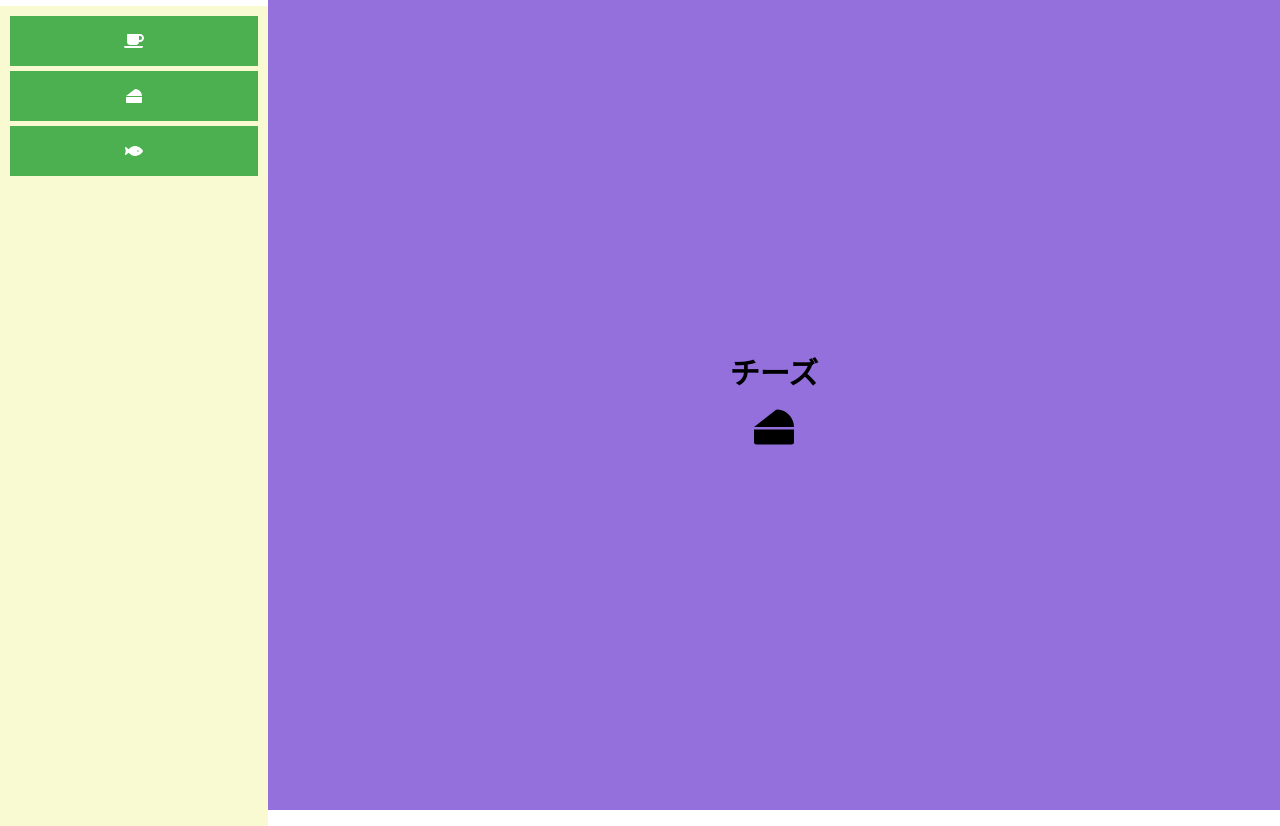
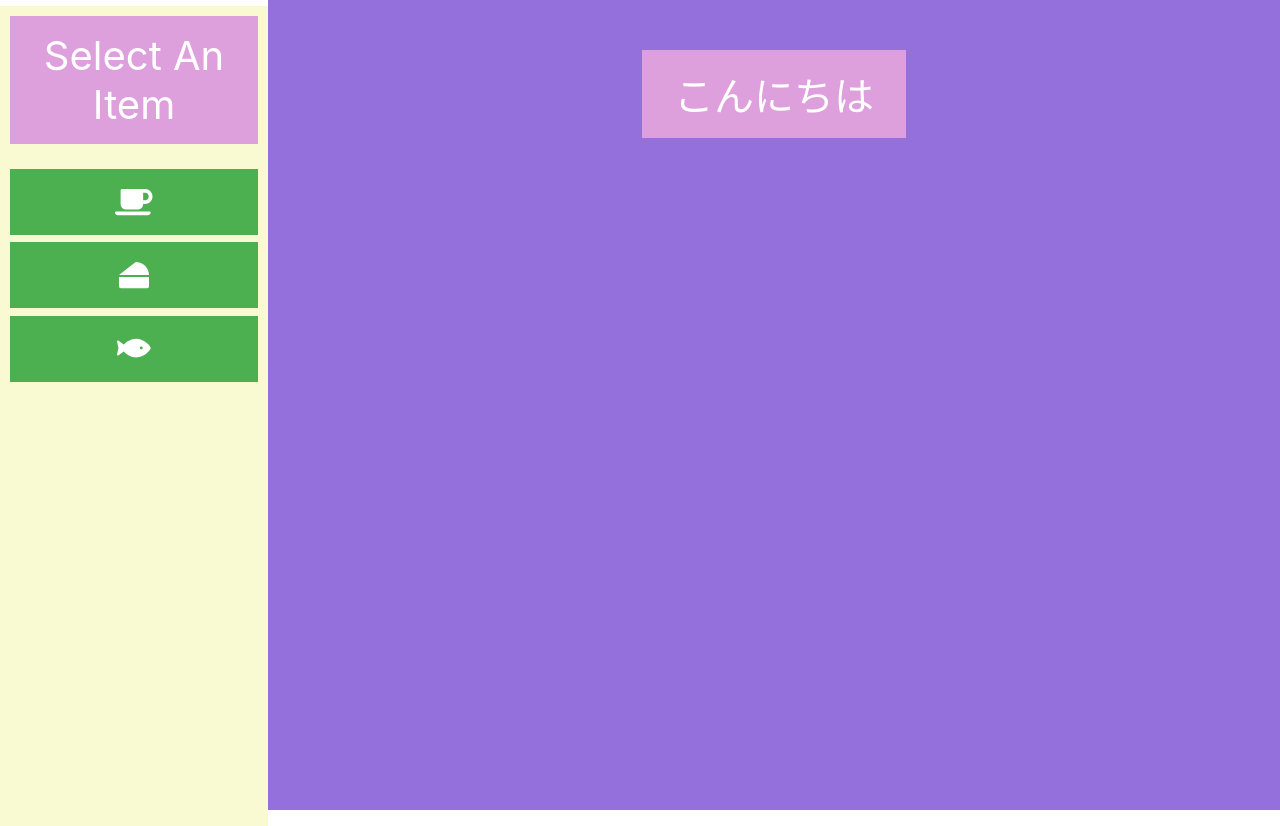
Before and after one commit to ChrisAgold/react-picture-project, a React (Create React App) app: page / in a window 1280 px wide. Built offline with nearby package versions, Linux system fonts and the light colour scheme.

Commit message:
added titles and increased fonts

```diff
--- a/src/App.js
+++ b/src/App.js
@@ -1,6 +1,6 @@
 import './App.css';
 import React, {useState} from 'react';
-import {MainPictureColumn, MainPictureRow} from './Components';
+import {MainPictureColumn, MainPictureRow, Heading, HeadingTwo} from './Components';
 import {FontAwesomeIcon} from '@fortawesome/react-fontawesome';
 import {faCoffee} from '@fortawesome/free-solid-svg-icons';
 import {faCheese} from '@fortawesome/free-solid-svg-icons';
@@ -10,23 +10,28 @@ import {
     StyledMainPicture,
     StyledMain,
     StyledButton,
+    StyledHeading,
+    StyledHeadingTwo,
 } from "./styles";
 
 
 function App() {
 
     // js, set state, manipulate props
-    const [picture, setPicture] = useState('SecondPicture')
+    const [picture, setPicture] = useState('')
 
     return (
         <StyledMain>
             {/*COLUMNS*/}
             <StyledPictureColumns>
+
+                <StyledHeading><Heading/></StyledHeading>
+
                 <StyledButton onClick={() => setPicture("FirstPicture")}>
                     <FontAwesomeIcon icon={faCoffee}/>
                 </StyledButton>
                 <StyledButton onClick={() => setPicture("SecondPicture")}>
-                    <FontAwesomeIcon icon={faCheese}/>
+                    <FontAwesomeIcon icon={faCheese} />
                 </StyledButton>
                 <StyledButton onClick={() => setPicture("ThirdPicture")}>
                     <FontAwesomeIcon icon={faFish}/>
@@ -35,12 +40,20 @@ function App() {
 
             {/*MAIN ROW*/}
             <StyledMainPicture>
-                {picture === "FirstPicture" && <MainPictureColumn onClick={() => setPicture("FirstPicture")} title={'コーヒー'} icon={<FontAwesomeIcon icon={faCoffee}/>}/>}
+                <div style={{
+                    position: 'absolute',
+                    top: '50px',
+                }}>
+                    <StyledHeadingTwo><HeadingTwo/></StyledHeadingTwo>
+                </div>
+                {picture === "FirstPicture" &&
+                <MainPictureColumn onClick={() => setPicture("FirstPicture")} title={'コーヒー'}
+                                   icon={<FontAwesomeIcon icon={faCoffee} style={{fontSize:100}}/>}/>}
 
                 {picture === "SecondPicture" &&
-                <MainPictureColumn title={'チーズ'} icon={<FontAwesomeIcon icon={faCheese}/>}/>}
+                <MainPictureColumn title={'チーズ'} icon={<FontAwesomeIcon icon={faCheese} style={{fontSize:100}}/>}/>}
 
-                {picture === "ThirdPicture" && <MainPictureColumn title={'魚'} icon={<FontAwesomeIcon icon={faFish}/>}/>}
+                {picture === "ThirdPicture" && <MainPictureColumn title={'魚'} icon={<FontAwesomeIcon icon={faFish} style={{fontSize:100}}/>}/>}
             </StyledMainPicture>
         </StyledMain>
     );
--- a/src/Components/Heading.js
+++ b/src/Components/Heading.js
@@ -0,0 +1,10 @@
+import React from 'react';
+import styled from 'styled-components';
+
+export const Heading = () => {
+    return (<div>Select An Item</div>)
+}
+
+export const HeadingTwo = () => {
+    return (<div>こんにちは</div>)
+}
--- a/src/Components/index.js
+++ b/src/Components/index.js
@@ -1,2 +1,3 @@
 export * from './PictureColumn';
 export * from './MainPicture';
+export * from './Heading';
--- a/src/styles/PictureStyles.js
+++ b/src/styles/PictureStyles.js
@@ -30,7 +30,7 @@ export const StyledMainPicture = styled.div`
   width: 80%;
   height: 100%;
   display: flex;
-  flex-direction: row;
+  flex-direction: column;
   background-color: mediumpurple;
   padding: 10px;
   justify-content: center;
@@ -60,12 +60,34 @@ export const IndividualPictureRow = styled.div`
 
 export const StyledButton = styled.div`
   background-color: #4CAF50; /* Green */
-  margin-bottom:2%;
+  margin-bottom:3%;
   border: none;
   color: white;
   padding: 15px 32px;
   text-align: center;
   text-decoration: none;
   display: inline-block;
-  font-size: 16px;
+  font-size: 30px;
 `
+
+export const StyledHeading = styled.div`
+  background-color: plum;
+  margin-bottom:10%;
+  border: none;
+  color: white;
+  padding: 15px 32px;
+  text-align: center;
+  text-decoration: none;
+  display: inline-block;
+  font-size: 40px;
+`
+export const StyledHeadingTwo = styled.div`
+  background-color: plum;
+  margin-bottom:10%;
+  border: none;
+  color: white;
+  padding: 15px 32px;
+  text-decoration: none;
+  font-size: 40px;
+  float: left;
+`
```
